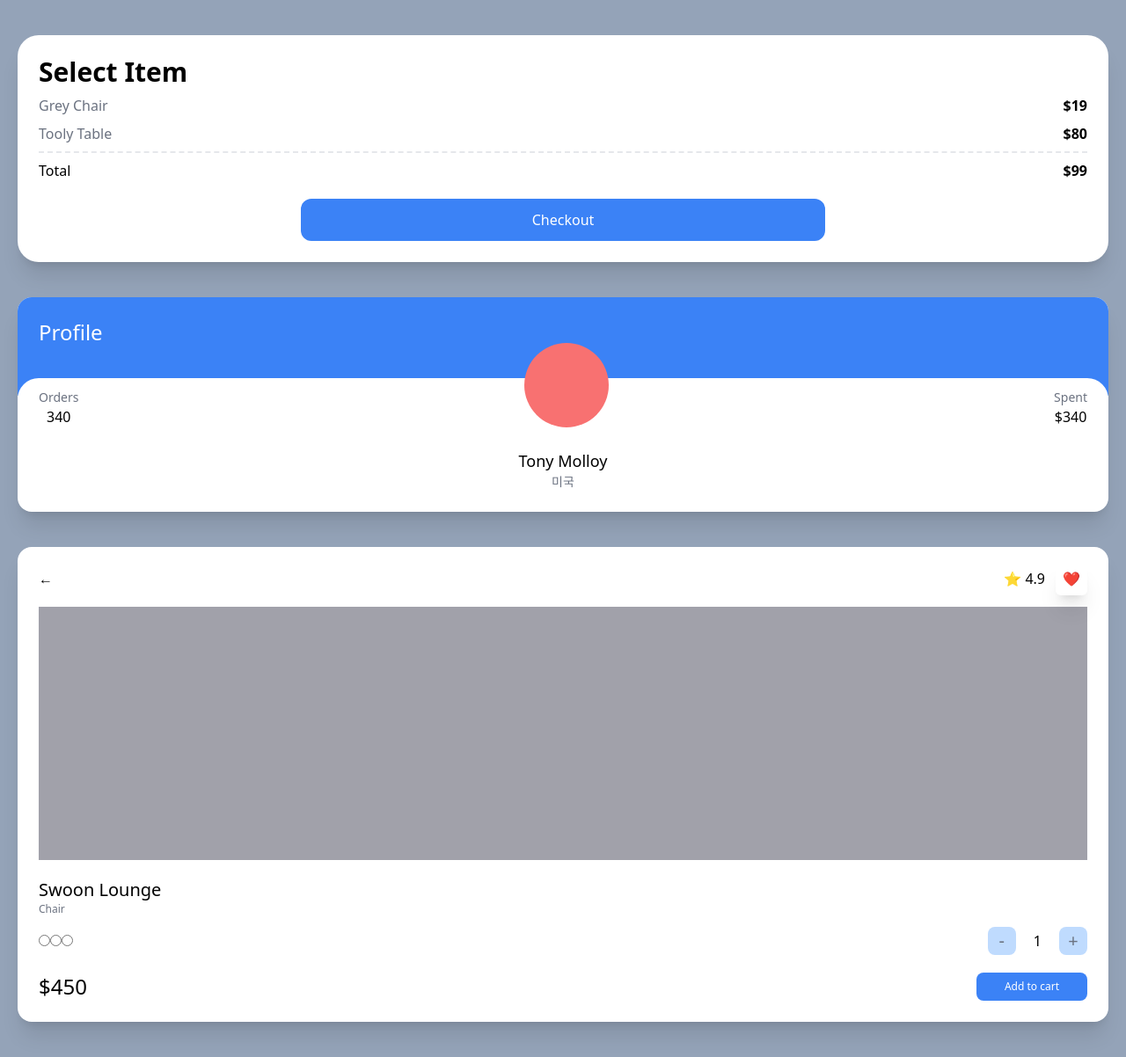
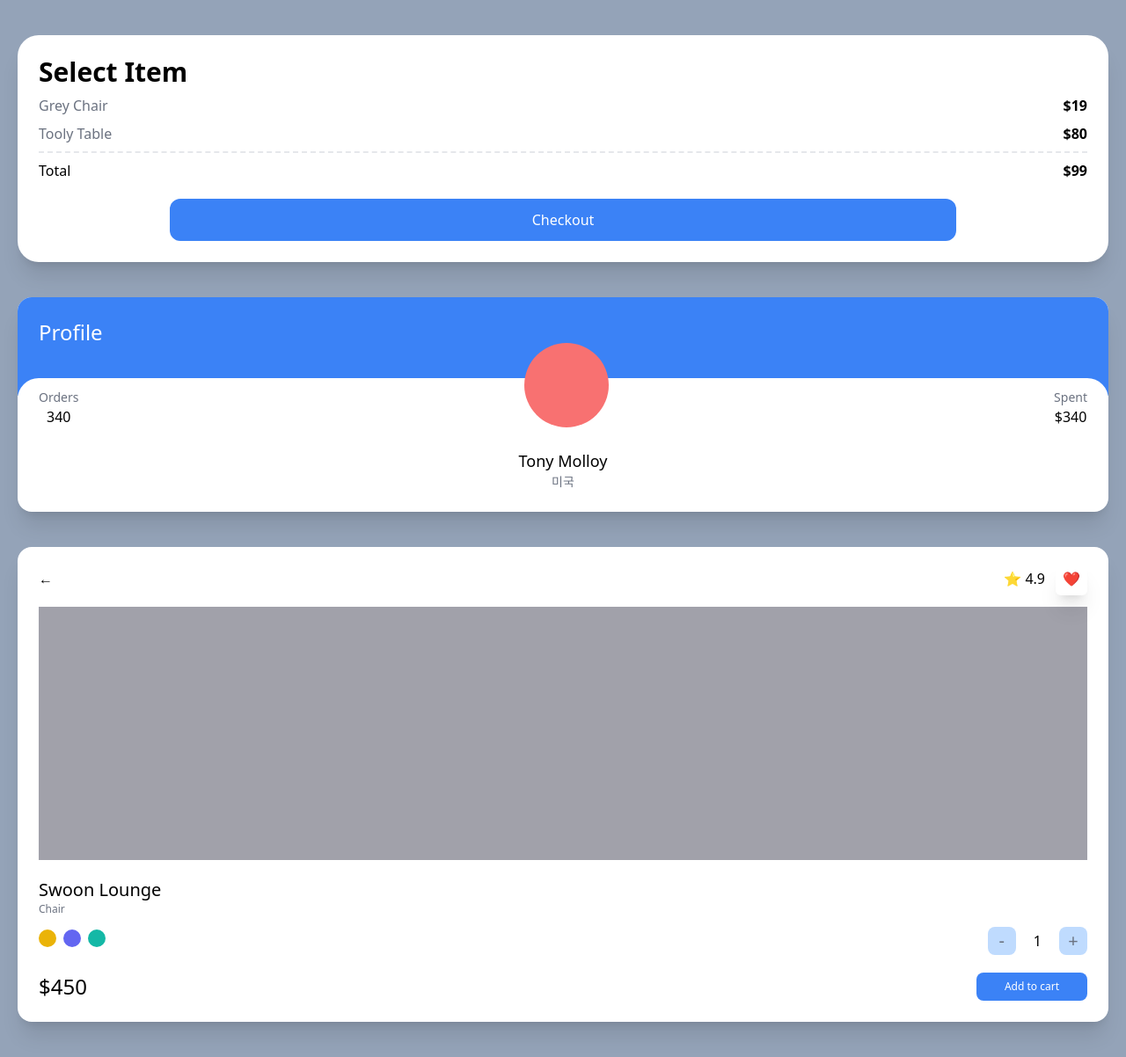
Before and after one commit to qnrjs42/carrot-market-nomadcoders, a Next.js app: page / in a window 1280 px wide. Shown: the whole page at 88% size. Built offline with nearby package versions, Linux system fonts and the light colour scheme.

Commit message:
#4-4. Modifiers

```diff
--- a/pages/index.tsx
+++ b/pages/index.tsx
@@ -17,9 +17,9 @@ const Home: NextPage = () => {
           <span>Total</span>
           <span className='font-semibold'>$99</span>
         </div>
-        <div className='mt-5 bg-blue-500 text-white p-3 text-center rounded-xl w-2/4 mx-auto'>
+        <button className='block mt-5 bg-blue-500 text-white p-3 text-center rounded-xl w-3/4 mx-auto hover:bg-teal-500 hover:text-black active:bg-yellow-500 focus:bg-red-500'>
           Checkout
-        </div>
+        </button>
       </div>
       <div className='bg-white overflow-hidden rounded-2xl shadow-xl'>
         <div className='bg-blue-500 p-6 pb-14'>
@@ -56,10 +56,10 @@ const Home: NextPage = () => {
           <span className='font-medium text-xl'>Swoon Lounge</span>
           <span className='text-xs text-gray-500'>Chair</span>
           <div className='mt-3 mb-5 flex justify-between items-center'>
-            <div>
-              <input type='radio' />
-              <input type='radio' />
-              <input type='radio' />
+            <div className='space-x-2'>
+              <button className='w-5 h-5 rounded-full bg-yellow-500' />
+              <button className='w-5 h-5 rounded-full bg-indigo-500' />
+              <button className='w-5 h-5 rounded-full bg-teal-500' />
             </div>
             <div className='flex items-center space-x-5'>
               <button className='rounded-lg bg-blue-200 flex justify-center items-center aspect-square w-8 text-xl text-gray-500'>
```
